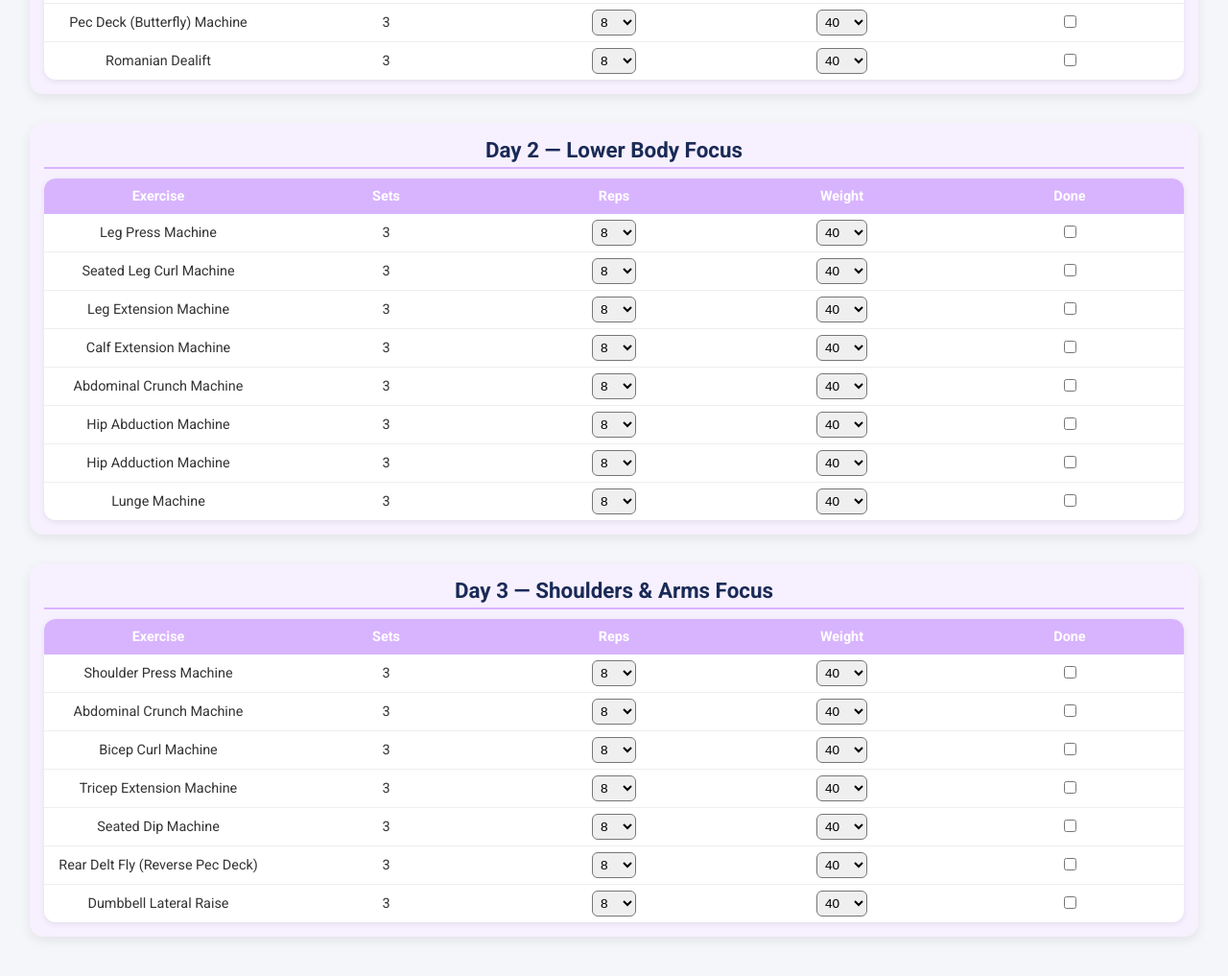
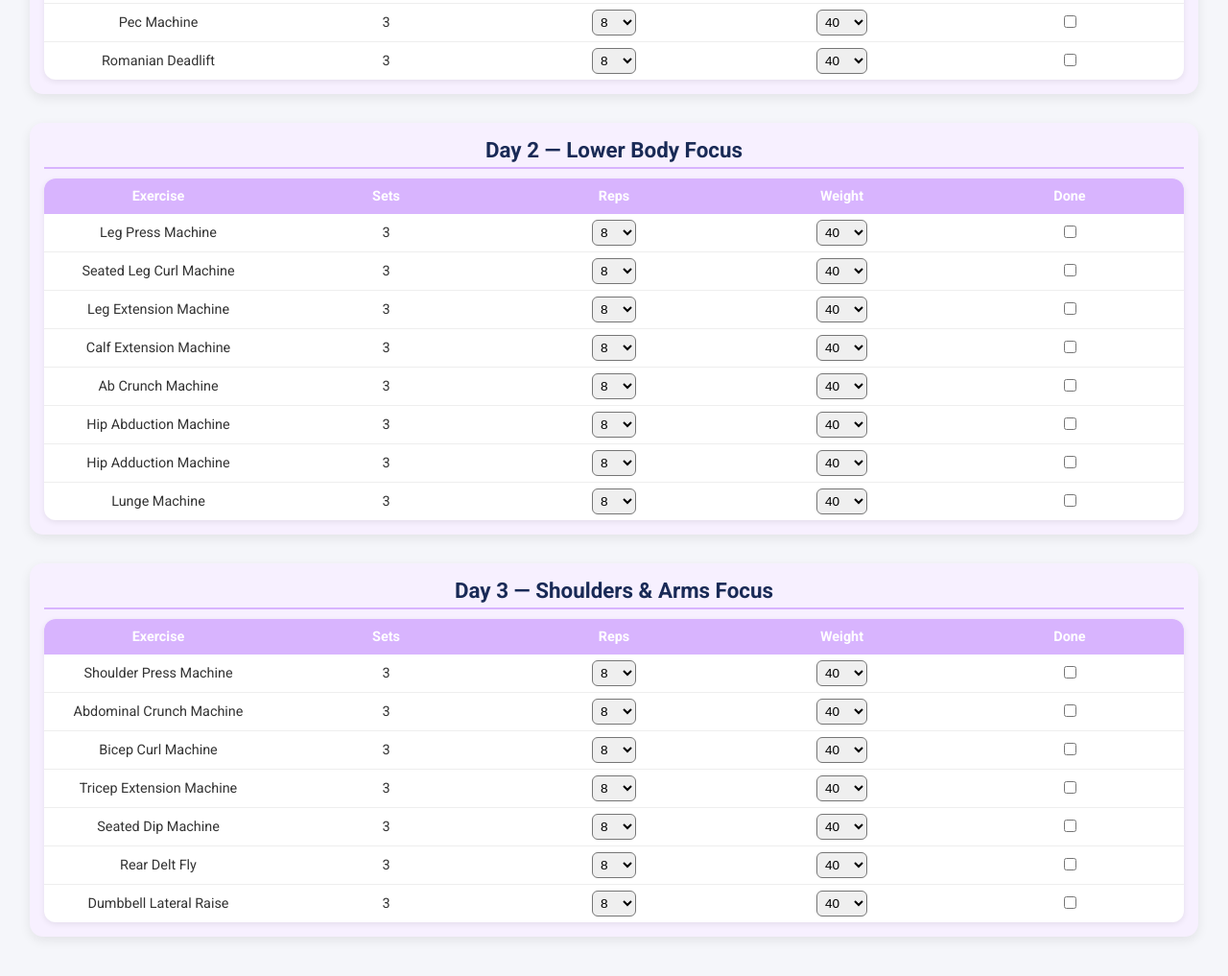
Before and after one commit to RedElefant/pf-tracking-app, a website: page index.html in a window 1280 px wide. Shown: the part 449-1466 px from the top of the page at 96% size. Before the commit the page ends 1151 px from the top, so only its background shows below. Drawn offline with Linux system fonts and the light colour scheme.

Commit message:
misspellings and cleanup

```diff
--- a/index.html
+++ b/index.html
@@ -71,9 +71,9 @@ const request = indexedDB.open('WorkoutDB', 1);
 request.onupgradeneeded = e => { db = e.target.result; db.createObjectStore('workouts',{keyPath:'id',autoIncrement:true}); };
 request.onsuccess = async e => { db = e.target.result; await populateTables(); renderHistory(); renderSummary(); };
 
-const dayExercises = {1:['Chest Press Machine','Back Extension Machine','Lat Pulldown Machine','Seated Row Machine','Abdominal Crunch Machine','Pec Deck (Butterfly) Machine','Romanian Dealift'],
-                      2:['Leg Press Machine','Seated Leg Curl Machine','Leg Extension Machine','Calf Extension Machine','Abdominal Crunch Machine','Hip Abduction Machine','Hip Adduction Machine','Lunge Machine'],
-                      3:['Shoulder Press Machine','Abdominal Crunch Machine','Bicep Curl Machine','Tricep Extension Machine','Seated Dip Machine','Rear Delt Fly (Reverse Pec Deck)','Dumbbell Lateral Raise']};
+const dayExercises = {1:['Chest Press Machine','Back Extension Machine','Lat Pulldown Machine','Seated Row Machine','Ab Crunch Machine','Pec Machine','Romanian Deadlift'],
+                      2:['Leg Press Machine','Seated Leg Curl Machine','Leg Extension Machine','Calf Extension Machine','Ab Crunch Machine','Hip Abduction Machine','Hip Adduction Machine','Lunge Machine'],
+                      3:['Shoulder Press Machine','Abdominal Crunch Machine','Bicep Curl Machine','Tricep Extension Machine','Seated Dip Machine','Rear Delt Fly','Dumbbell Lateral Raise']};
 const daySets = {1:3,2:3,3:3};
 const weightOptions = Array.from({length:11},(_,i)=>40+i*10);
 const repsOptions = Array.from({length:7},(_,i)=>8+i*2);
```
